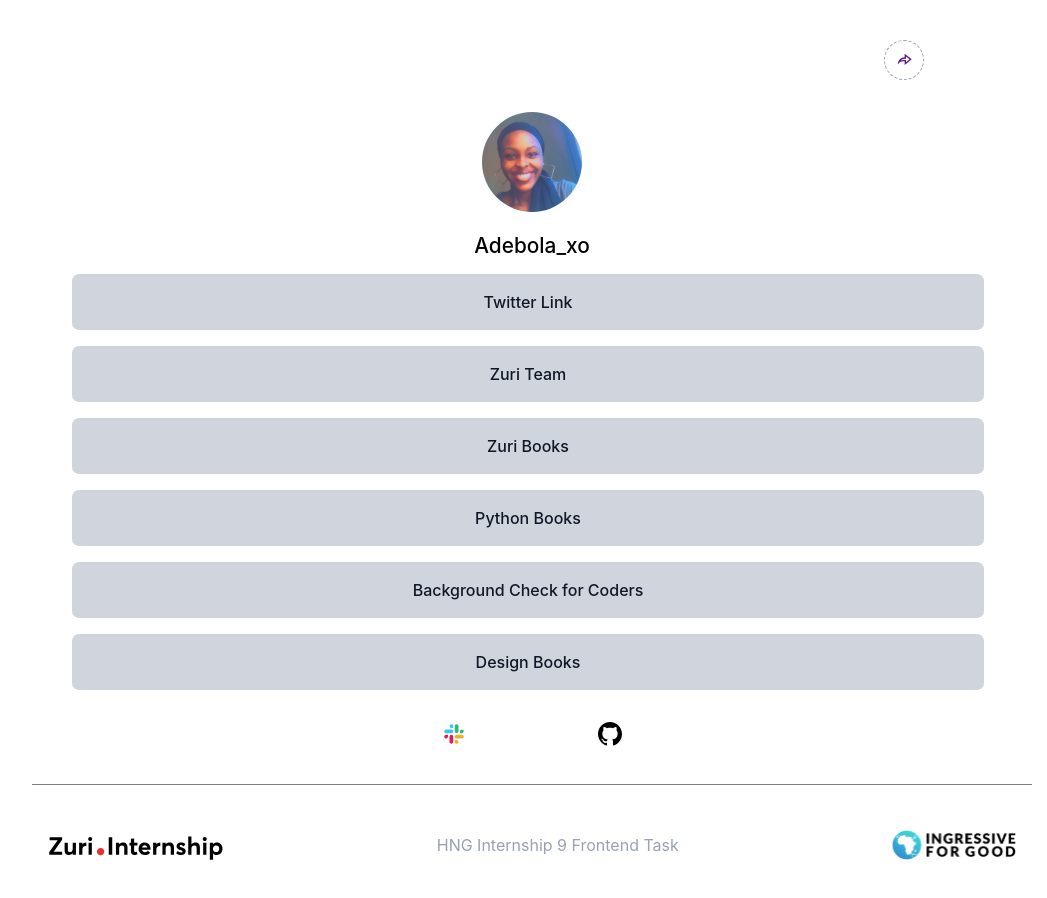
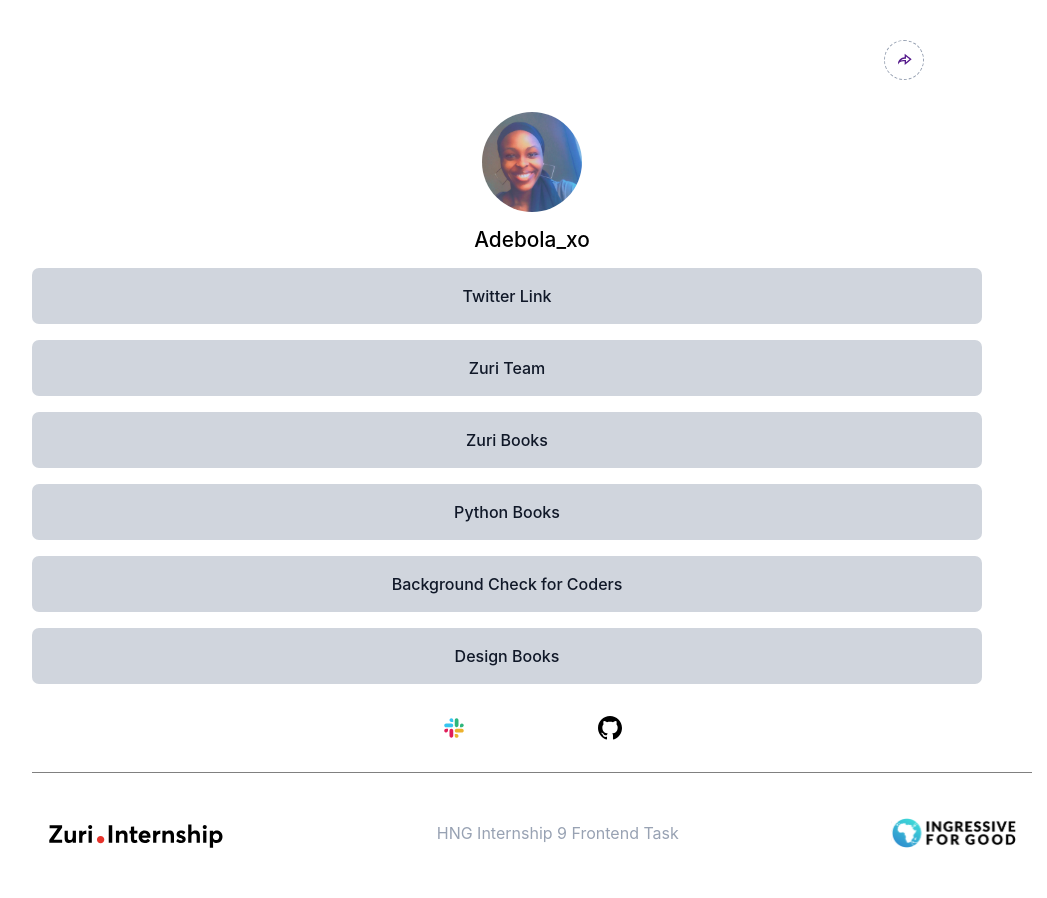
Before and after one commit to harshleey/Lintree-clone-task-1, a React (Vite) app: page / in a window 1280 px wide. Shown: the top 898 px of the page, without its empty margins (108-1155 px from the left). Built offline with nearby package versions, Linux system fonts and the light colour scheme.

Commit message:
Modified the profile and links section

```diff
--- a/linksData.js
+++ b/linksData.js
@@ -1,39 +1,42 @@
 export default [
     {
         id: 1,
-        idName: "twitter-link",
+        idName: "#",
         link: "twitter.com/adebola_xo",
-        webName: "Twitter Link"
+        webName: "Twitter Link",
     },
     {
         id: 2,
         idName: "btn__zuri",
         link: "training.zuri.team/",
         webName: "Zuri Team",
-        alt: "books on design and coding"
     },
     {
         id: 3,
         idName: "books",
         link: "books.zuri.team/",
-        webName: "Zuri Books"
+        webName: "Zuri Books",
+        title:"Your one stop for getting books on design and coding"
     },
     {
         id: 4,
         idName: "book__pyhton",
         link: "books.zuri.team/python-for-beginners?ref_id=wonuola",
-        webName: "Python Books"
+        webName: "Python Books",
+        title:"Get access to resources to help get an headstart on your tech career"
     },
     {
         id: 5,
         idName: "pitch",
         link: "background.zuri.team/",
-        webName: "Background Check for Coders"
+        webName: "Background Check for Coders",
+        title:"Come give your code some validation at affordable prices"
     },
     {
         id: 6,
         idName: "book__design",
         link: "books.zuri.team/design-rules",
-        webName: "Design Books"
+        webName: "Design Books",
+        title:"Want to be a designer? Start Here"
     }
 ]
--- a/src/components/Link.jsx
+++ b/src/components/Link.jsx
@@ -2,11 +2,8 @@ import React from 'react'
 
 export default function Link({link}) {
   return (
-
-        <li className='link'
-        >
-        <a id={link.idName} href={`https://${link.link}`}
-        target="_blank" className='button'>{link.webName}</a></li>
+        <a id={link.idName} href={`https://${link.link}`} title={link.title}
+        target="_blank" className='button'>{link.webName}</a>
 
   )
 }
--- a/src/components/Links.jsx
+++ b/src/components/Links.jsx
@@ -7,9 +7,7 @@ export default function Links() {
 
   return (
     <section className="links-section">
-      <ul>
         {links.map(link => <Link key={link.id} link={link} />)}
-      </ul>
     </section>
   )
 }
--- a/src/components/Profile.jsx
+++ b/src/components/Profile.jsx
@@ -1,16 +1,19 @@
 import React from 'react'
 import profileimage from "../assets/profile_img.jpeg"
-import imagehover from "../assets/img-hover.svg"
-import imagefocused from "../assets/img-focused.svg"
+// import {FiCamera} from "react-icons/Fi"
+
 
 export default function Profile() {
   return (
     <div className="profile-container">
       <div id='profile-section'>
-          <img src={profileimage} alt="profile_image" id="profile__img"/>
+          <img id="profile__img" src={profileimage} alt="profile_image" />
       </div>
-      {/* <img src={imagehover} className="image_hover"/>
-      <img src={imagefocused} className="image_focused"/> */}
+
+      {/* <div className="overlay">
+        {FiCamera}
+      </div> */}
+
 
       <div className="profile-content">
         <p id="twitter">Adebola_xo</p>
--- a/src/components/Social.jsx
+++ b/src/components/Social.jsx
@@ -6,8 +6,8 @@ import githublogo from "../assets/github.svg"
 export default function Social() {
   return (
     <section id='social-section'>
-        <a href=""><img src={slacklogo}/></a>
-        <a href="https://github.com/harshleey"><img src={githublogo}/></a>
+        <img src={slacklogo}/>
+        <img src={githublogo}/>
     </section>
   )
 }
--- a/src/index.css
+++ b/src/index.css
@@ -10,7 +10,6 @@
 
 ul li{
   list-style: none;
-  margin-bottom: 1em;
 }
 
 a {
@@ -52,29 +51,49 @@ a {
   flex-direction: column;
   align-items: center;
   margin: 0 auto;
+  margin-bottom: 1em;
 }
 
-#profile__img {
+#profile-section {
+  /* background-color: yellow;
+  z-index: 101;
+  width: 100px;
+  height: 100px;
+  border-radius: 50%;
   position: relative;
   margin-bottom: 1em;
-  cursor: pointer;
+  cursor: pointer; */
+  position: relative;
+  width: 50%;
+}
+
+/* #profile-section:hover {
+  position: absolute;
+  background-color: rgba(0, 0, 0, 0.9);
+  z-index: 100;
+} */
+
+#profile__img {
   width: 100px;
   height: 100px;
   object-fit: cover;
   border-radius: 50%;
+  margin-bottom: 0.6em;
 }
 
-#profile__img::after {
+/* #profile__img::after {
   content: '';
   display: block;
   width: 0;
-  height: 3px;
-  background: #fff;
+  height: 0;
+  background: rgba(0, 0, 0, 0.4);
   transition: width .3s;
-}
+} */
 
-.profile__img:hover:after {
-  width: 100%;
+.profile__img:hover {
+  /* width: 100px;
+  height: 100px; */
+  background-color: rgba(0, 0, 0, 0.3);
 }
 
 .image_hover{
@@ -112,7 +131,8 @@ a {
 }
 
 #links-section {
-  width: 100%;
+  width: 90%;
+  margin: 0 auto;
 }
 
 .button {
@@ -125,6 +145,7 @@ a {
   background-color: #d0d5dd;
   transition: all 400ms linear;
   font-weight: 500;
+  margin-bottom: 1em;
 }
 
 .button:hover {
```
